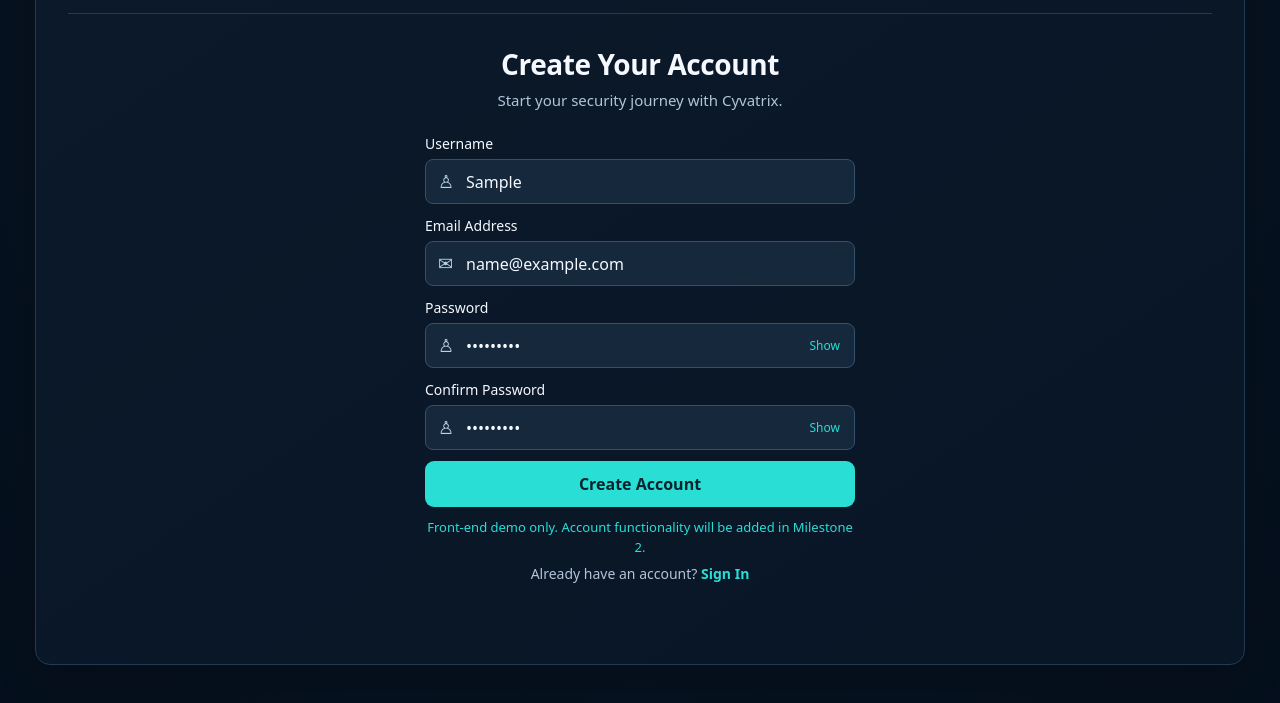
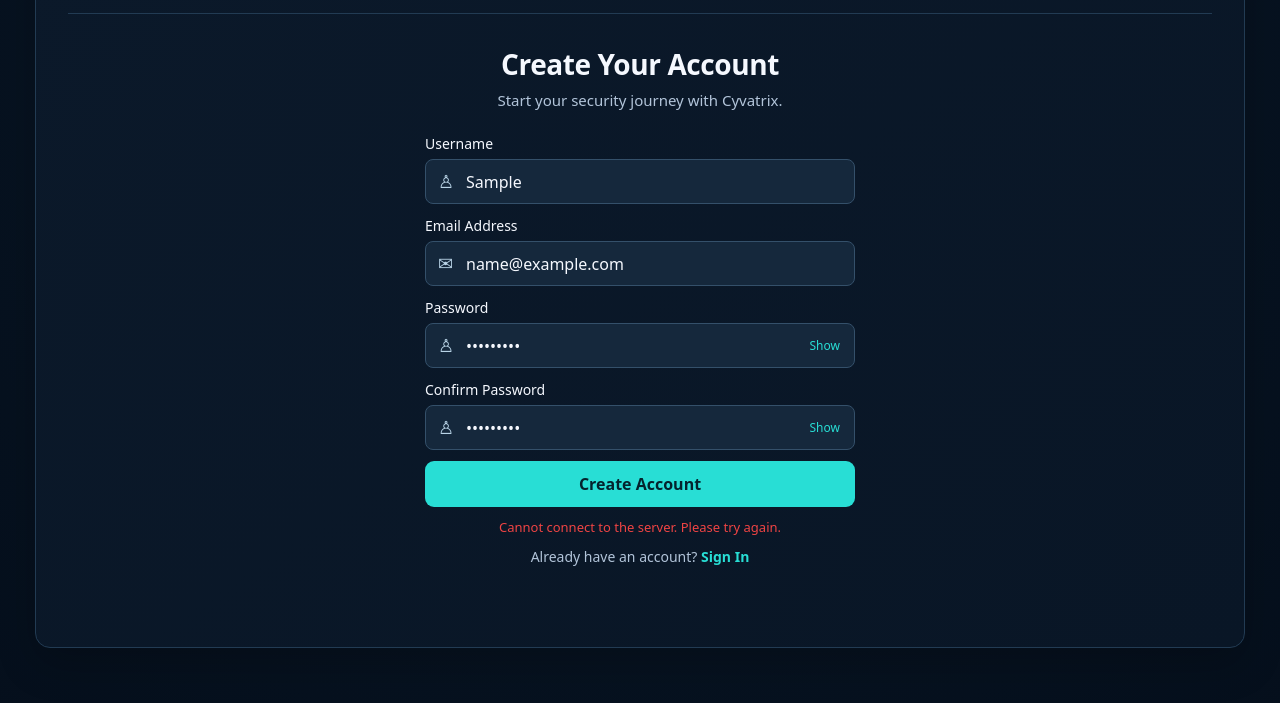
Before and after one commit to alprndikici/Cyvatrix, a plain HTML site: page register.html in a window 1280 px wide. Both pictures are taken after typing "Sample", "name@example.com", "Sample123", "Sample123" into the empty fields and a click on the button "Create Account". Shown: the part 89-792 px from the top of the page. Drawn offline with Linux system fonts and the light colour scheme; no server answers.

Commit message:
Connect registration form to ExpressJS API

```diff
--- /dev/null
+++ b/js/register.js
@@ -0,0 +1,80 @@
+
+document.addEventListener("DOMContentLoaded", () => {
+  const form = document.getElementById("register-form");
+
+  if (!form) return;
+
+  const message = form.querySelector(".form-message");
+  const submitButton = form.querySelector('button[type="submit"]');
+
+  form.addEventListener("submit", async (event) => {
+    event.preventDefault();
+
+    const username = document.getElementById("username").value.trim();
+    const email = document.getElementById("email").value.trim();
+    const password = document.getElementById("password").value;
+    const confirmPassword = document.getElementById("confirm-password").value;
+
+    message.textContent = "";
+    message.style.color = "";
+
+    if (password !== confirmPassword) {
+      message.textContent = "Passwords do not match.";
+      message.style.color = "#ef4444";
+      return;
+    }
+
+    if (username.length < 3 || username.length > 30) {
+      message.textContent = "Username must be 3-30 characters.";
+      message.style.color = "#ef4444";
+      return;
+    }
+
+    submitButton.disabled = true;
+    submitButton.textContent = "Creating Account...";
+
+    try {
+      const response = await fetch(
+        "http://192.168.145.128:5000/api/register",
+        {
+          method: "POST",
+          headers: {
+            "Content-Type": "application/json"
+          },
+          body: JSON.stringify({
+            name: username,
+            email: email,
+            password: password
+          })
+        }
+      );
+
+      const data = await response.json();
+
+      if (!response.ok) {
+        message.textContent = data.message || "Registration failed.";
+        message.style.color = "#ef4444";
+        return;
+      }
+
+      message.textContent = "Account created successfully! Redirecting to login...";
+      message.style.color = "#22c55e";
+
+      form.reset();
+
+      setTimeout(() => {
+        window.location.href = "login.html";
+      }, 1500);
+
+    } catch (error) {
+      console.error("Registration error:", error);
+
+      message.textContent = "Cannot connect to the server. Please try again.";
+      message.style.color = "#ef4444";
+
+    } finally {
+      submitButton.disabled = false;
+      submitButton.textContent = "Create Account";
+    }
+  });
+});
--- a/register.html
+++ b/register.html
@@ -7,6 +7,7 @@
   <link rel="icon" href="assets/logo.svg" type="image/svg+xml">
   <link rel="stylesheet" href="css/style.css">
   <script src="js/script.js" defer></script>
+  <script src="js/register.js" defer></script>
 </head>
 <body>
   <div class="site-shell auth-shell">
@@ -21,7 +22,7 @@
       <section class="auth-panel" aria-labelledby="register-title">
         <h1 id="register-title">Create Your Account</h1>
         <p class="subtitle">Start your security journey with Cyvatrix.</p>
-        <form data-demo-form="register" class="auth-form">
+        <form id="register-form" class="auth-form">
           <div class="field"><label for="username">Username</label><div class="input-wrap"><span class="input-icon" aria-hidden="true">♙</span><input id="username" name="username" type="text" placeholder="Choose a username" autocomplete="username" minlength="3" maxlength="30" required></div></div>
           <div class="field"><label for="email">Email Address</label><div class="input-wrap"><span class="input-icon" aria-hidden="true">✉</span><input id="email" name="email" type="email" placeholder="you@example.com" autocomplete="email" required></div></div>
           <div class="field"><label for="password">Password</label><div class="input-wrap"><span class="input-icon" aria-hidden="true">♙</span><input id="password" name="password" type="password" placeholder="Create a strong password" autocomplete="new-password" minlength="8" required><button class="reveal-button" type="button" data-toggle-password="password" aria-label="Show password" aria-pressed="false">Show</button></div></div>
```
